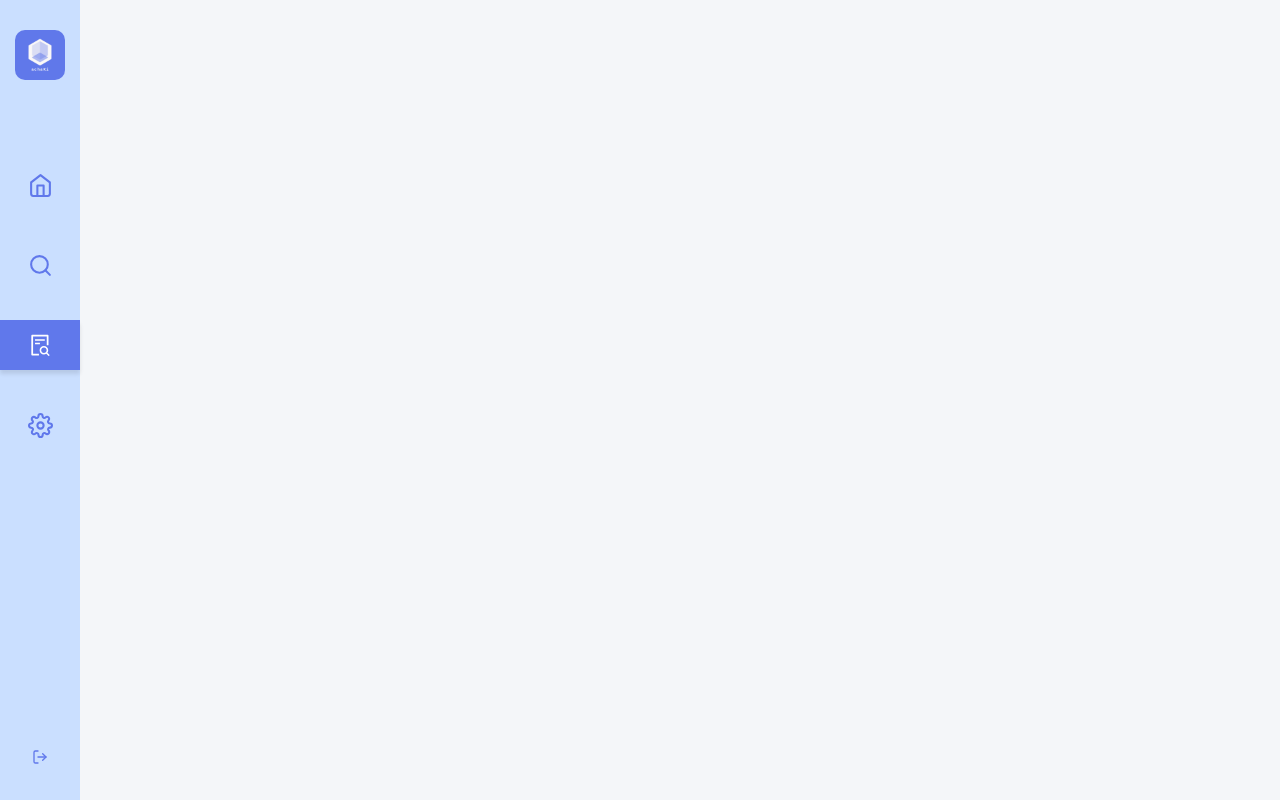
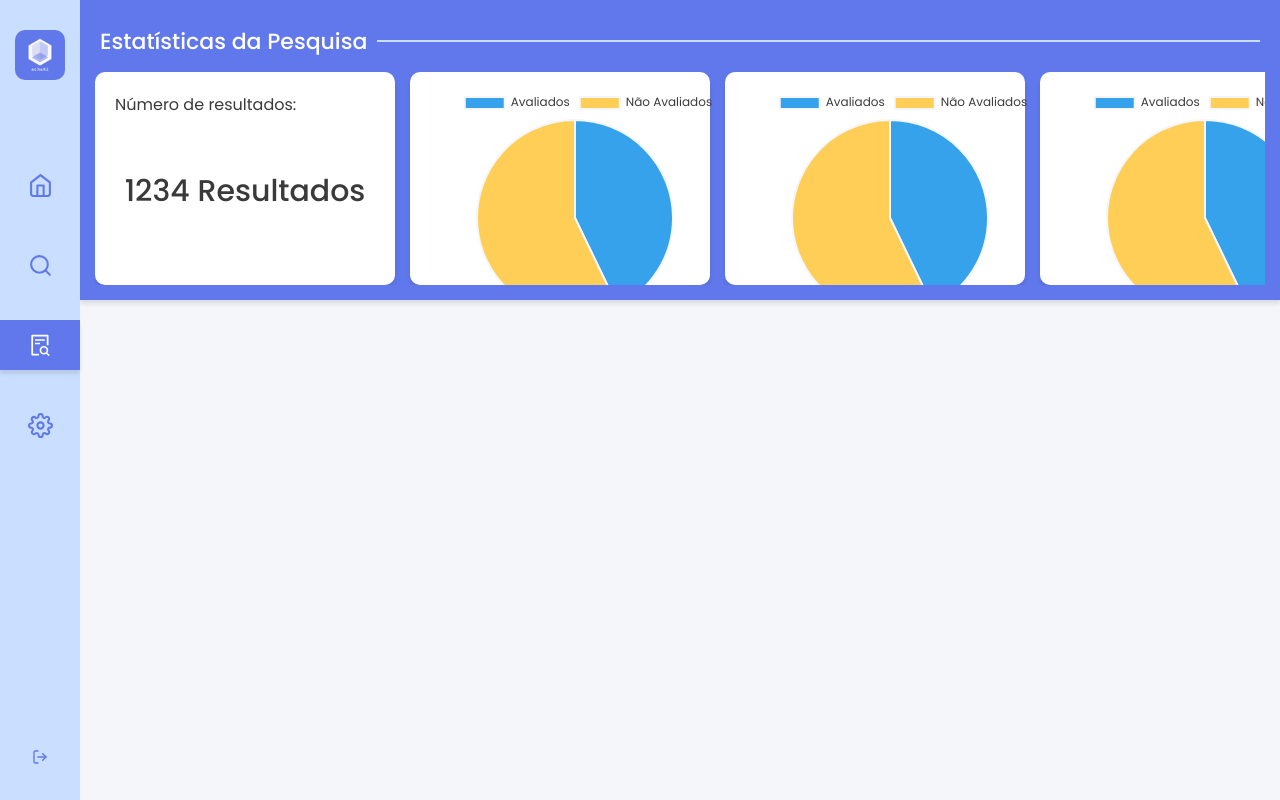
Before and after one commit to renanmascg/react-crawling-board, a React (Create React App) app: page /results/1 in a window 1280 px wide. Built offline with nearby package versions, Linux system fonts and the light colour scheme.

Commit message:
Adiciona graficos na tela de resultados descriminados da pesquisa

```diff
--- a/package.json
+++ b/package.json
@@ -11,8 +11,10 @@
     "@types/react": "^16.9.0",
     "@types/react-dom": "^16.9.0",
     "axios": "^0.20.0",
+    "chart.js": "^2.9.3",
     "polished": "^3.6.6",
     "react": "^16.13.1",
+    "react-chartjs-2": "^2.10.0",
     "react-dom": "^16.13.1",
     "react-icons": "^3.11.0",
     "react-router-dom": "^5.2.0",
--- a/src/pages/ResultQuery/index.tsx
+++ b/src/pages/ResultQuery/index.tsx
@@ -1,6 +1,14 @@
 import React from 'react';
 import { useRouteMatch } from 'react-router-dom';
-import { Container, Content } from './styles';
+import { Pie, ChartComponentProps } from 'react-chartjs-2';
+import {
+  Container,
+  Content,
+  ChartsInfo,
+  ChartstTitle,
+  ChartsBody,
+  NumberInfo,
+} from './styles';
 import Sidenav from '../../components/sidenav';
 
 interface IParams {
@@ -10,10 +18,67 @@ interface IParams {
 const ResultQuery: React.FC = () => {
   const { id } = useRouteMatch<IParams>().params;
   console.log(`=================> ${id}`);
+
+  const dataset = {
+    datasets: [
+      {
+        data: [15, 20],
+        backgroundColor: ['#36A2EB', '#FFCE56', '#36A2EB'],
+        // hoverBackgroundColor: ['#FF6384', '#36A2EB', '#FFCE56'],
+        borderColor: '#F4F6F9',
+      },
+    ],
+    labels: ['Avaliados', 'Não Avaliados'],
+  };
+
+  const data: ChartComponentProps = {
+    data: dataset,
+    legend: {
+      display: true,
+      position: 'top',
+      fullWidth: true,
+      reverse: false,
+      labels: {
+        fontColor: '#3c3c3c',
+        fontFamily: 'Poppins',
+      },
+    },
+    options: {
+      maintainAspectRatio: false,
+    },
+  };
+
   return (
     <Container>
       <Sidenav />
-      <Content />
+      <Content>
+        <ChartsInfo>
+          <ChartstTitle>
+            <h1>Estatísticas da Pesquisa</h1>
+            <hr />
+          </ChartstTitle>
+          <ChartsBody>
+            <NumberInfo>
+              <p>Número de resultados:</p>
+              <span>
+                <h1>1234 Resultados</h1>
+              </span>
+            </NumberInfo>
+            <div>
+              <Pie {...data} redraw />
+            </div>
+            <div>
+              <Pie {...data} />
+            </div>
+            <div>
+              <Pie {...data} />
+            </div>
+            <div>
+              <Pie {...data} />
+            </div>
+          </ChartsBody>
+        </ChartsInfo>
+      </Content>
     </Container>
   );
 };
--- a/src/pages/ResultQuery/styles.ts
+++ b/src/pages/ResultQuery/styles.ts
@@ -10,7 +10,6 @@ export const Container = styled.div`
 export const Content = styled.div`
   flex: 1;
   overflow: auto;
-  padding: 20px;
   display: flex;
   flex-direction: column;
 
@@ -19,3 +18,76 @@ export const Content = styled.div`
     border: 1px solid #cadfff;
   }
 `;
+
+export const ChartsInfo = styled.div`
+  height: 300px;
+  background: #6078eb;
+  padding: 15px;
+  display: flex;
+  flex-direction: column;
+  box-shadow: 0px 4px 4px rgba(0, 0, 0, 0.1);
+`;
+
+export const ChartstTitle = styled.div`
+  display: flex;
+  padding: 5px;
+  border-radius: 5px;
+  align-items: center;
+
+  h1 {
+    margin-right: 10px;
+    color: white;
+    font-size: 22px;
+  }
+
+  hr {
+    flex: 1;
+    margin: 20px 0;
+    border: 1px solid #cadfff;
+    height: 1px;
+    background: #cadfff;
+  }
+`;
+
+export const ChartsBody = styled.div`
+  flex: 1;
+  padding-top: 5px;
+  display: flex;
+  overflow: auto;
+
+  div {
+    background: white;
+    width: 300px;
+    height: 100%;
+    border-radius: 10px;
+    padding: 15px;
+    box-shadow: 0px 4px 4px rgba(0, 0, 0, 0.1);
+
+    & + div {
+      margin-left: 15px;
+    }
+  }
+`;
+
+export const NumberInfo = styled.div`
+  display: flex;
+  flex-direction: column;
+  padding: 20px !important;
+
+  p {
+    width: 270px;
+    font-size: 16px;
+    font-weight: normal;
+  }
+
+  span {
+    flex: 1;
+    display: flex;
+    align-items: center;
+    justify-content: center;
+  }
+
+  h1 {
+    font-size: 30px;
+  }
+`;
```
Also changed, not shown: 1 other file (tests, documents, lock files or other folders).
